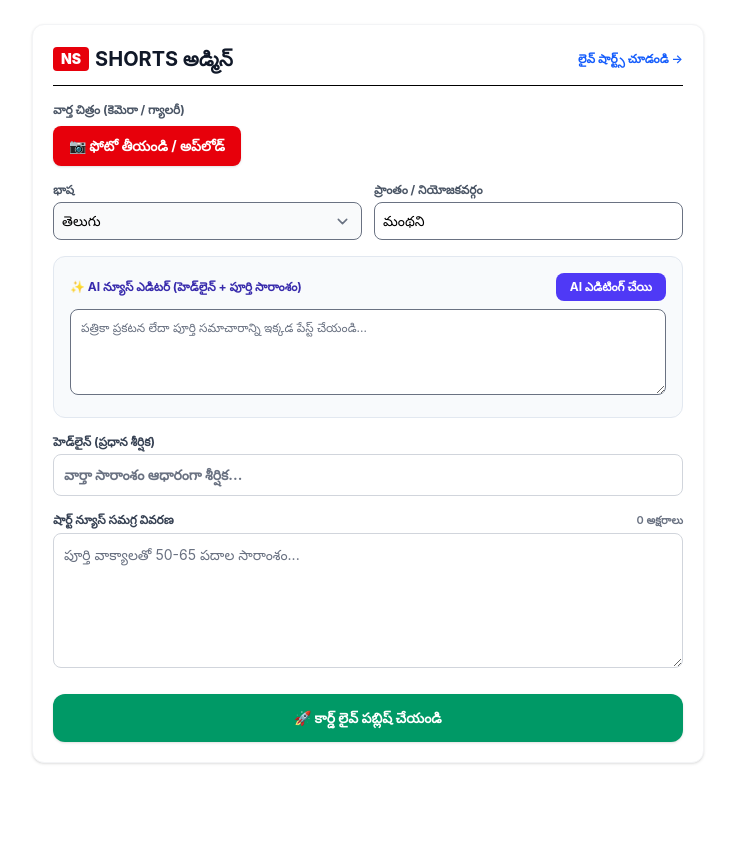
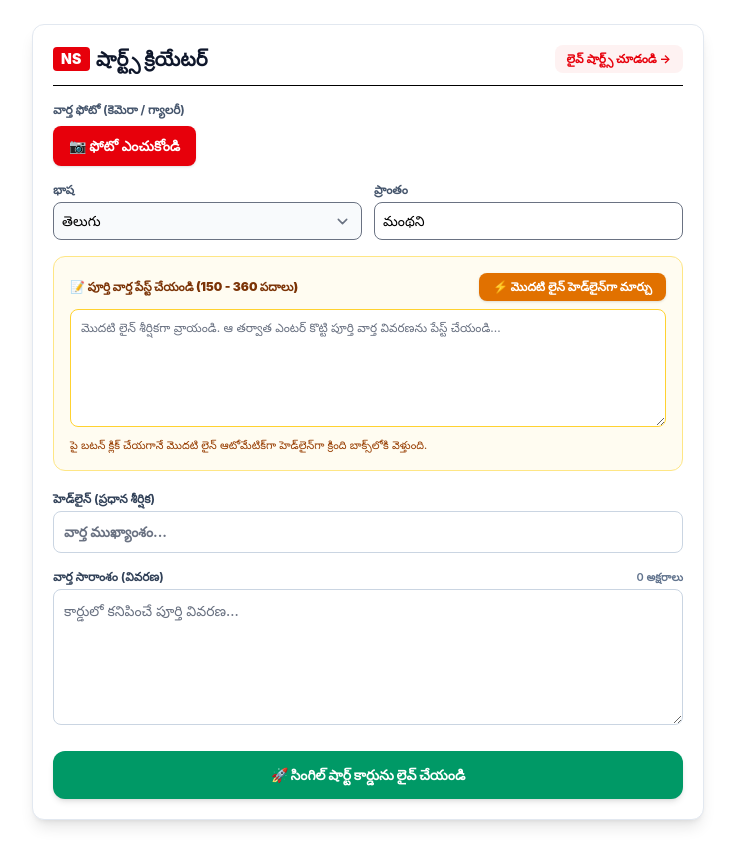
Before and after one commit to Maheshwara2025/nexlify-sphere, a SvelteKit app: page /admin/shorts in a window 1280 px wide. Shown: the whole page, without its empty margins (272-1007 px from the left). Before the commit the page ends 800 px from the top, so only its background shows below. Built offline with nearby package versions, Linux system fonts and the light colour scheme.

Commit message:
Switch to single-card layout with manual headline separation

```diff
--- a/src/routes/admin/shorts/+page.svelte
+++ b/src/routes/admin/shorts/+page.svelte
@@ -1,15 +1,14 @@
 <script>
   import { supabase } from '$lib/supabaseClient';
 
+  let rawNewsText = '';
   let title = '';
-  let fullText = '';
   let summary = '';
   let location = 'మంథని';
   let reporterName = 'NS Reporter';
   let language = 'te';
   let imageFile = null;
   let previewUrl = '';
-  let isAiGenerating = false;
   let isSubmitting = false;
 
   function handleImageCapture(event) {
@@ -20,70 +19,29 @@
     }
   }
 
-  async function generateAiSummary() {
-    if (!fullText.trim()) {
-      alert('దయచేసి ముందుగా పూర్తి వార్తను పేస్ట్ చేయండి.');
+  // మొదటి లైన్‌ను హెడ్‌లైన్‌గా, మిగిలినదాన్ని బాడీగా మార్చే ఫంక్షన్
+  function processNewsText() {
+    if (!rawNewsText.trim()) {
+      alert('దయచేసి వార్తను బాక్స్‌లో పేస్ట్ చేయండి.');
       return;
     }
 
-    isAiGenerating = true;
-    try {
-      const apiKey = import.meta.env.VITE_GEMINI_API_KEY;
-      const langMap = { te: 'Telugu', en: 'English', hi: 'Hindi' };
-      const selectedLang = langMap[language] || 'Telugu';
+    const lines = rawNewsText.trim().split('\n').map(l => l.trim()).filter(l => l.length > 0);
 
-      const prompt = `You are an expert digital news sub-editor for Telugu journalism.
-Task: Create an editorial news card from the following story.
+    if (lines.length > 0) {
+      title = lines[0].replace(/^[•\-\*#\s]+/, '').trim();
 
-CRITICAL HEADLINE RULES:
-- DO NOT copy the first line or introductory phrase (e.g. avoid phrases like "ఈ సందర్భంగా", "సమాచారం మేరకు", "పురస్కరించుకుని").
-- Extract the CORE EVENT/ACTION and craft a hard-hitting, crisp headline (max 7-10 words) in journalistic ${selectedLang}.
-- Example Bad Headline: "శ్రీకృష్ణ జన్మాష్టమి పర్వదినాన్ని పురస్కరించుకుని"
-- Example Good Headline: "జమ్మికుంటలో ఘనంగా శ్రీకృష్ణ జన్మాష్టమి వేడుకలు"
-
-CRITICAL SUMMARY RULES:
-- Exactly 50 to 65 words in ${selectedLang}.
-- Must state: What happened, Who was involved, Location, and Significance.
-- End with a clean, complete sentence terminating with a full stop. Never truncate mid-sentence.
-
-Return strictly in JSON format:
-{
-  "suggestedTitle": "...",
-  "summary": "..."
-}
-
-Story:
-${fullText}`;
-
-      if (apiKey) {
-        const res = await fetch(`https://generativelanguage.googleapis.com/v1beta/models/gemini-1.5-flash:generateContent?key=${apiKey}`, {
-          method: 'POST',
-          headers: { 'Content-Type': 'application/json' },
-          body: JSON.stringify({
-            contents: [{ parts: [{ text: prompt }] }],
-            generationConfig: { responseMimeType: "application/json" }
-          })
-        });
-
-        const data = await res.json();
-        const parsed = JSON.parse(data.candidates?.[0]?.content?.parts?.[0]?.text);
-        if (parsed.suggestedTitle) title = parsed.suggestedTitle.replace(/[.*:]+$/, '').trim();
-        if (parsed.summary) summary = parsed.summary.trim();
+      if (lines.length > 1) {
+        summary = lines.slice(1).join('\n\n').trim();
       } else {
-        // Fallback
-        title = "ముఖ్య వార్తా విశేషాలు";
-        summary = fullText.slice(0, 200).trim() + "...";
+        summary = lines[0];
       }
-    } catch (e) {
-      alert('AI తో సారాంశం చేయడంలో లోపం ఏర్పడింది.');
-    } finally {
-      isAiGenerating = false;
     }
   }
 
   async function handleSubmit() {
     if (!title.trim() || !summary.trim() || !imageFile) {
-      alert('దయచేసి శీర్షిక, వివరణ మరియు ఫోటోను అందించండి.');
+      alert('దయచేసి శీర్షిక, వార్త వివరణ మరియు ఫోటోను అందించండి.');
       return;
     }
 
@@ -116,9 +74,9 @@ ${fullText}`;
       }]);
 
       if (!insertErr) {
-        alert('వార్త విజయవంతంగా పబ్లిష్ అయింది!');
+        alert('షార్ట్ న్యూస్ కార్డు విజయవంతంగా పబ్లిష్ అయింది!');
+        rawNewsText = '';
         title = '';
-        fullText = '';
         summary = '';
         previewUrl = '';
         imageFile = null;
@@ -126,26 +84,28 @@ ${fullText}`;
         alert('సేవ్ కాలేదు: ' + insertErr.message);
       }
     } catch (err) {
-      alert('ఎర్రర్ వచ్చింది.');
+      alert('నెట్‌వర్క్ ఎర్రర్ ఏర్పడింది.');
     } finally {
       isSubmitting = false;
     }
   }
 </script>
 
-<div class="max-w-2xl mx-auto p-5 bg-white rounded-xl shadow border border-gray-100 my-6">
+<div class="max-w-2xl mx-auto p-5 bg-white rounded-xl shadow-lg border border-slate-200 my-6">
   <div class="flex justify-between items-center border-b pb-3 mb-4">
-    <h1 class="text-xl font-bold text-gray-900 flex items-center gap-1.5">
-      <span class="bg-red-600 text-white px-2 py-0.5 rounded text-sm font-black">NS</span> SHORTS అడ్మిన్
+    <h1 class="text-xl font-black text-slate-900 flex items-center gap-1.5">
+      <span class="bg-red-600 text-white px-2 py-0.5 rounded text-sm tracking-wide">NS</span> షార్ట్స్ క్రియేటర్
     </h1>
-    <a href="/shorts" class="text-xs font-semibold text-blue-600 hover:underline">లైవ్ షార్ట్స్ చూడండి →</a>
+    <a href="/shorts" class="text-xs font-bold text-red-600 bg-red-50 px-3 py-1.5 rounded-lg hover:bg-red-100">
+      లైవ్ షార్ట్స్ చూడండి →
+    </a>
   </div>
 
   <div class="mb-4">
-    <span class="block text-xs font-bold uppercase text-gray-600 mb-2">వార్త చిత్రం (కెమెరా / గ్యాలరీ)</span>
+    <span class="block text-xs font-bold uppercase text-slate-600 mb-2">వార్త ఫోటో (కెమెరా / గ్యాలరీ)</span>
     <div class="flex items-center gap-4">
       <label class="cursor-pointer bg-red-600 hover:bg-red-700 text-white px-4 py-2.5 rounded-lg font-bold shadow flex items-center gap-2 text-sm transition">
-        📷 ఫోటో తీయండి / అప్‌లోడ్
+        📷 ఫోటో ఎంచుకోండి
         <input type="file" accept="image/*" capture="environment" on:change={handleImageCapture} class="hidden" />
       </label>
       {#if previewUrl}
@@ -156,65 +116,66 @@ ${fullText}`;
 
   <div class="grid grid-cols-2 gap-3 mb-4">
     <div>
-      <label for="lang-select" class="block text-xs font-bold text-gray-600 mb-1">భాష</label>
-      <select id="lang-select" bind:value={language} class="w-full border rounded-lg p-2 text-sm bg-gray-50">
+      <label for="lang" class="block text-xs font-bold text-slate-600 mb-1">భాష</label>
+      <select id="lang" bind:value={language} class="w-full border rounded-lg p-2 text-sm bg-slate-50 font-medium">
         <option value="te">తెలుగు</option>
         <option value="en">English</option>
         <option value="hi">हिंदी</option>
       </select>
     </div>
     <div>
-      <label for="loc-input" class="block text-xs font-bold text-gray-600 mb-1">ప్రాంతం / నియోజకవర్గం</label>
-      <input id="loc-input" type="text" bind:value={location} class="w-full border rounded-lg p-2 text-sm" placeholder="మంథని, ముత్తారం" />
+      <label for="loc" class="block text-xs font-bold text-slate-600 mb-1">ప్రాంతం</label>
+      <input id="loc" type="text" bind:value={location} class="w-full border rounded-lg p-2 text-sm font-medium" placeholder="మంథని, ముత్తారం" />
     </div>
   </div>
 
-  <div class="mb-4 bg-slate-50 p-4 rounded-xl border border-slate-200">
+  <!-- వార్త పేస్ట్ చేసే ప్రధాన బాక్స్ -->
+  <div class="mb-5 bg-amber-50/70 p-4 rounded-xl border border-amber-200">
     <div class="flex justify-between items-center mb-2">
-      <span class="text-xs font-bold text-indigo-800">✨ AI న్యూస్ ఎడిటర్ (హెడ్‌లైన్ + పూర్తి సారాంశం)</span>
+      <span class="text-xs font-black text-amber-900">📝 పూర్తి వార్త పేస్ట్ చేయండి (150 - 360 పదాలు)</span>
       <button
         type="button"
-        on:click={generateAiSummary}
-        disabled={isAiGenerating}
-        class="text-xs bg-indigo-600 hover:bg-indigo-700 text-white px-3.5 py-1.5 rounded-lg font-bold transition disabled:opacity-50">
-        {isAiGenerating ? 'సారాంశం రాస్తోంది...' : 'AI ఎడిటింగ్ చేయి'}
+        on:click={processNewsText}
+        class="text-xs bg-amber-600 hover:bg-amber-700 text-white px-3.5 py-1.5 rounded-lg font-bold shadow transition">
+        ⚡ మొదటి లైన్ హెడ్‌లైన్‌గా మార్చు
       </button>
     </div>
     <textarea
-      bind:value={fullText}
-      rows="4"
-      class="w-full border rounded-lg p-2.5 text-xs bg-white focus:ring-1 focus:ring-indigo-500"
-      placeholder="పత్రికా ప్రకటన లేదా పూర్తి సమాచారాన్ని ఇక్కడ పేస్ట్ చేయండి..."></textarea>
+      bind:value={rawNewsText}
+      rows="6"
+      class="w-full border border-amber-300 rounded-lg p-2.5 text-xs bg-white focus:ring-2 focus:ring-amber-500"
+      placeholder="మొదటి లైన్ శీర్షికగా వ్రాయండి. ఆ తర్వాత ఎంటర్‌ కొట్టి పూర్తి వార్త వివరణను పేస్ట్ చేయండి..."></textarea>
+    <p class="text-[11px] text-amber-800 mt-1">పై బటన్ క్లిక్ చేయగానే మొదటి లైన్ ఆటోమేటిక్‌గా హెడ్‌లైన్‌గా క్రింది బాక్స్‌లోకి వెళ్తుంది.</p>
   </div>
 
   <div class="mb-4">
-    <label for="title-input" class="block text-xs font-bold text-gray-700 mb-1">హెడ్‌లైన్ (ప్రధాన శీర్షిక)</label>
+    <label for="title" class="block text-xs font-bold text-slate-700 mb-1">హెడ్‌లైన్ (ప్రధాన శీర్షిక)</label>
     <input
-      id="title-input"
+      id="title"
       type="text"
       bind:value={title}
-      class="w-full border rounded-lg p-2.5 text-sm font-bold text-gray-900 border-gray-300 focus:ring-2 focus:ring-red-400"
-      placeholder="వార్తా సారాంశం ఆధారంగా శీర్షిక..." />
+      class="w-full border rounded-lg p-2.5 text-sm font-bold text-slate-900 border-slate-300 focus:ring-2 focus:ring-red-500"
+      placeholder="వార్త ముఖ్యాంశం..." />
   </div>
 
   <div class="mb-5">
     <div class="flex justify-between items-center mb-1">
-      <label for="summary-input" class="block text-xs font-bold text-gray-700">షార్ట్ న్యూస్ సమగ్ర వివరణ</label>
-      <span class="text-[11px] font-semibold text-gray-500">{summary.length} అక్షరాలు</span>
+      <label for="summary" class="block text-xs font-bold text-slate-700">వార్త సారాంశం (వివరణ)</label>
+      <span class="text-[11px] font-semibold text-slate-500">{summary.length} అక్షరాలు</span>
     </div>
     <textarea
-      id="summary-input"
+      id="summary"
       bind:value={summary}
       rows="5"
-      class="w-full border rounded-lg p-2.5 text-sm text-gray-800 leading-relaxed border-gray-300 focus:ring-2 focus:ring-red-400"
-      placeholder="పూర్తి వాక్యాలతో 50-65 పదాల సారాంశం..."></textarea>
+      class="w-full border rounded-lg p-2.5 text-sm text-slate-800 leading-relaxed border-slate-300 focus:ring-2 focus:ring-red-500 font-medium"
+      placeholder="కార్డులో కనిపించే పూర్తి వివరణ..."></textarea>
   </div>
 
   <button
     type="button"
     on:click={handleSubmit}
     disabled={isSubmitting}
-    class="w-full bg-emerald-600 hover:bg-emerald-700 text-white font-bold py-3.5 rounded-xl shadow transition disabled:opacity-50 text-sm">
-    {isSubmitting ? 'పబ్లిష్ అవుతోంది...' : '🚀 కార్డ్ లైవ్ పబ్లిష్ చేయండి'}
+    class="w-full bg-emerald-600 hover:bg-emerald-700 text-white font-black py-3.5 rounded-xl shadow-md transition disabled:opacity-50 text-sm">
+    {isSubmitting ? 'పబ్లిష్ అవుతోంది...' : '🚀 సింగిల్ షార్ట్ కార్డును లైవ్ చేయండి'}
   </button>
 </div>
```
Also changed, not shown: src/routes/shorts/+page.svelte (+83 -75 lines).
